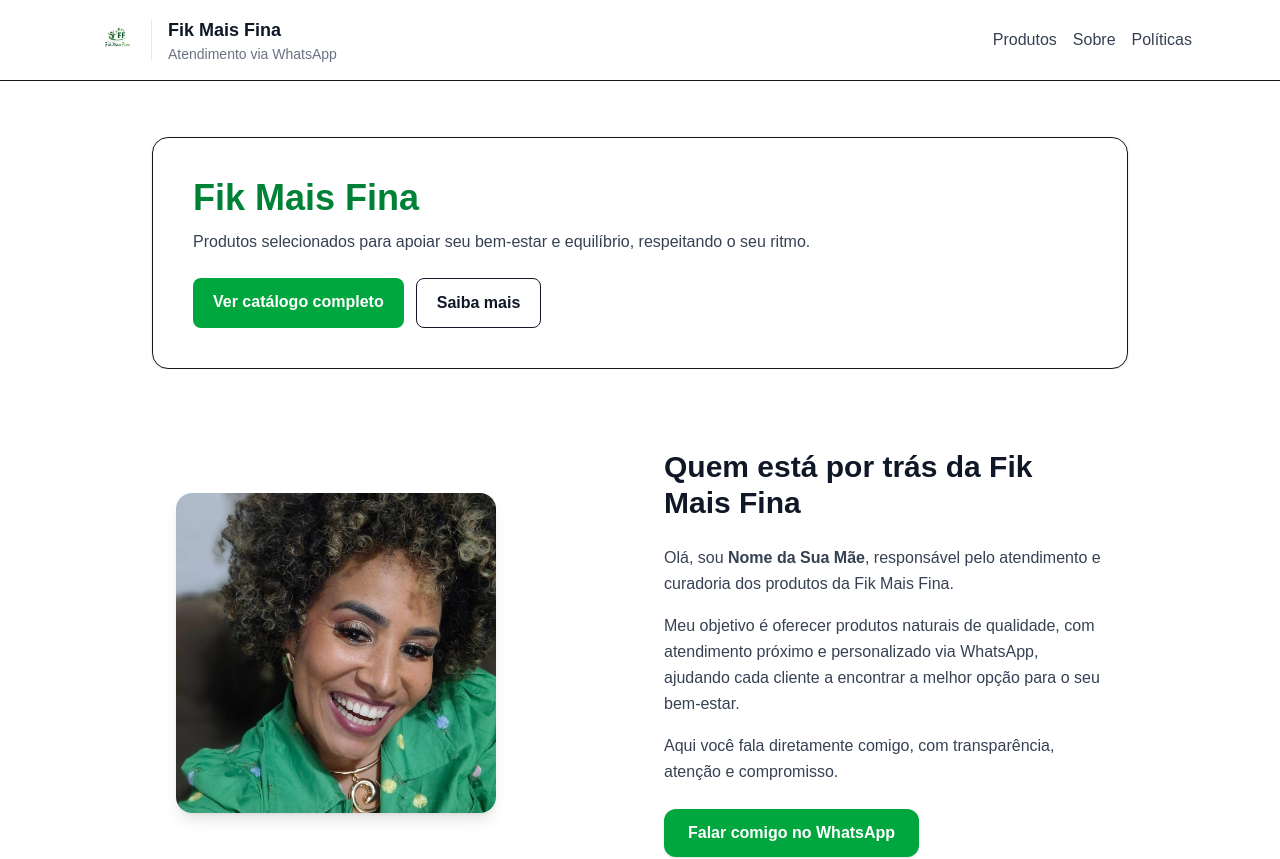
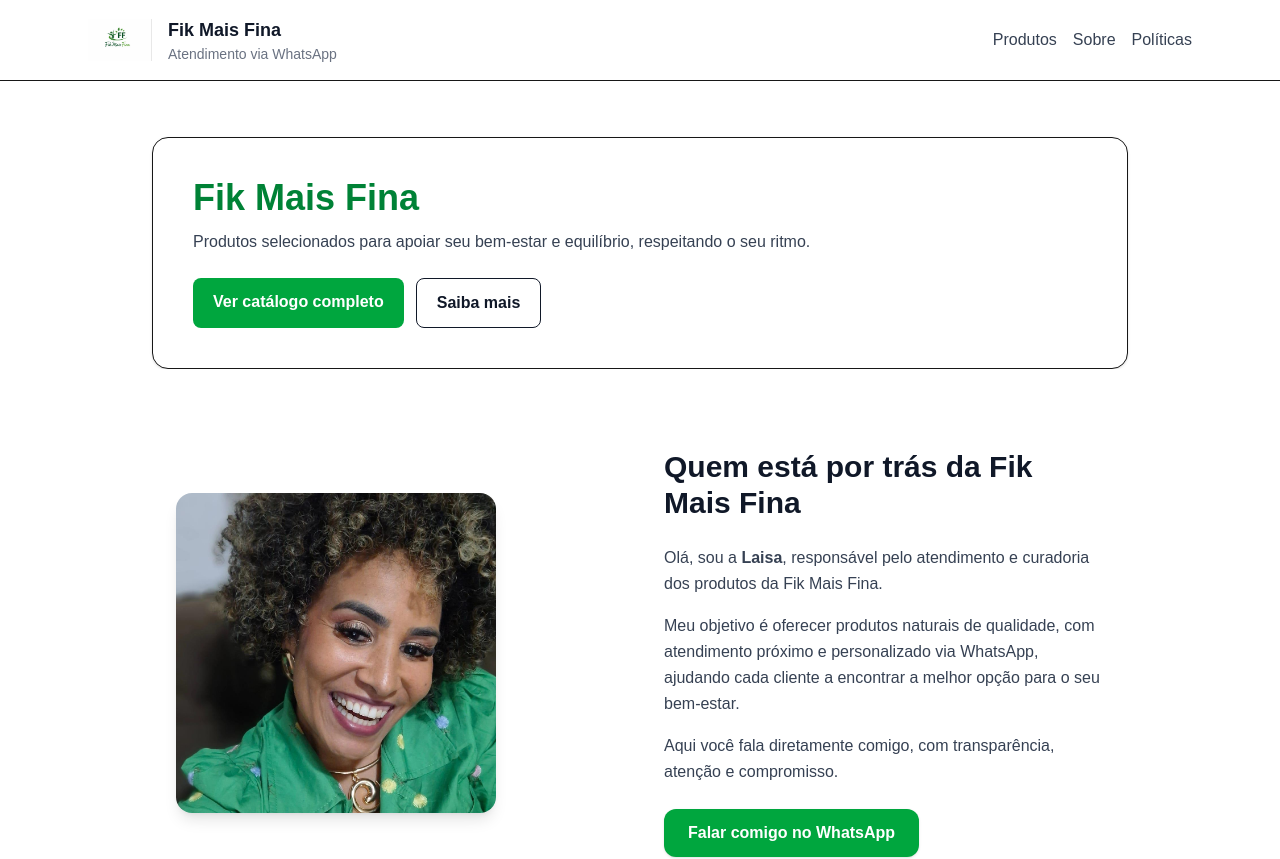
Before and after one commit to henrygss/Fik_Mais_Fina_site, a Next.js app: page / in a window 1280 px wide. Shown: the top 859 px of the page. Built offline with nearby package versions, Linux system fonts and the light colour scheme.

Commit message:
fix: ajustar nome da fundadora

```diff
--- a/app/page.tsx
+++ b/app/page.tsx
@@ -53,7 +53,7 @@
               </h2>
 
               <p className="mt-6 text-gray-700 leading-relaxed">
-                Olá, sou <strong>Nome da Sua Mãe</strong>, responsável pelo atendimento
+                Olá, sou a <strong>Laisa</strong>, responsável pelo atendimento
                 e curadoria dos produtos da Fik Mais Fina.
               </p>
 
```
